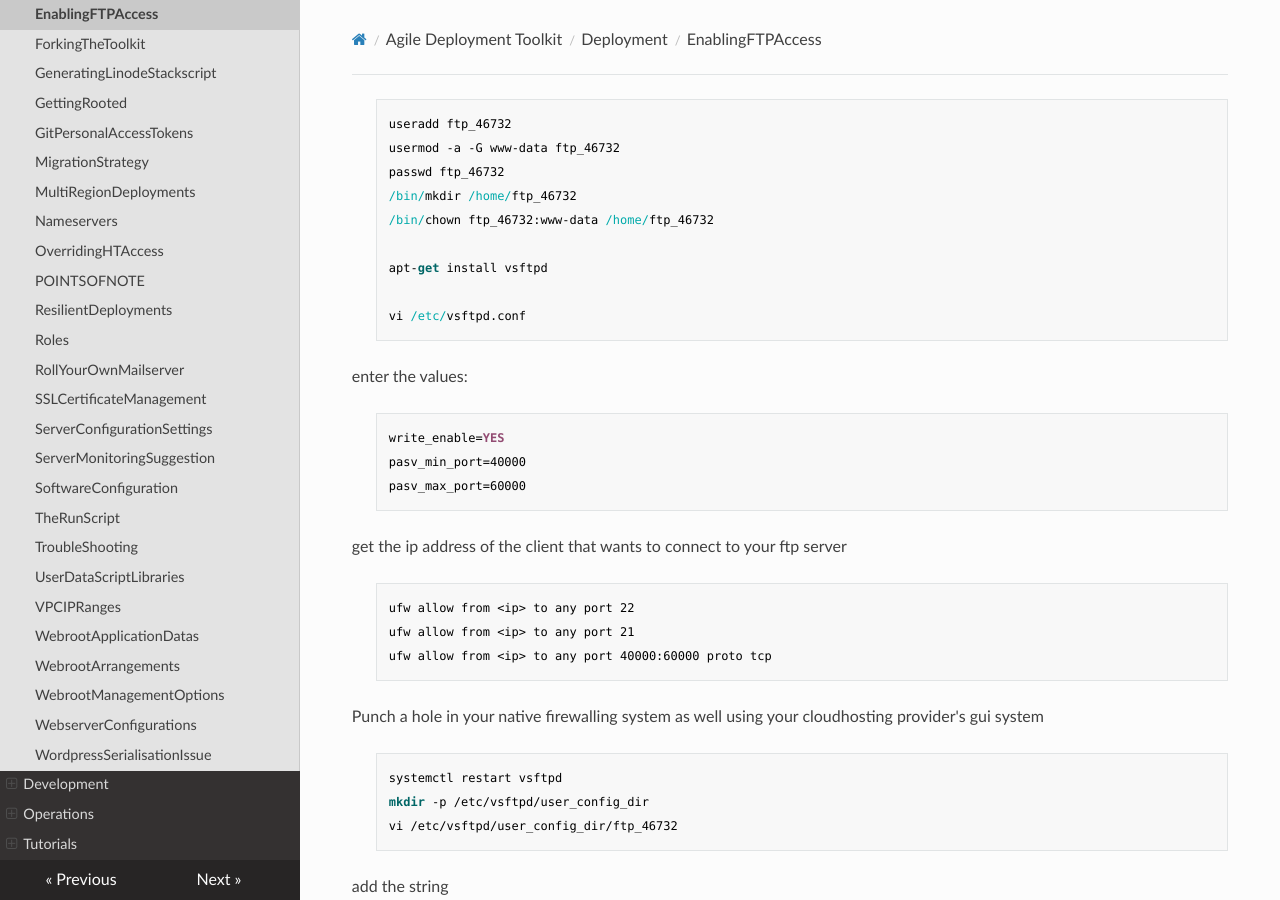
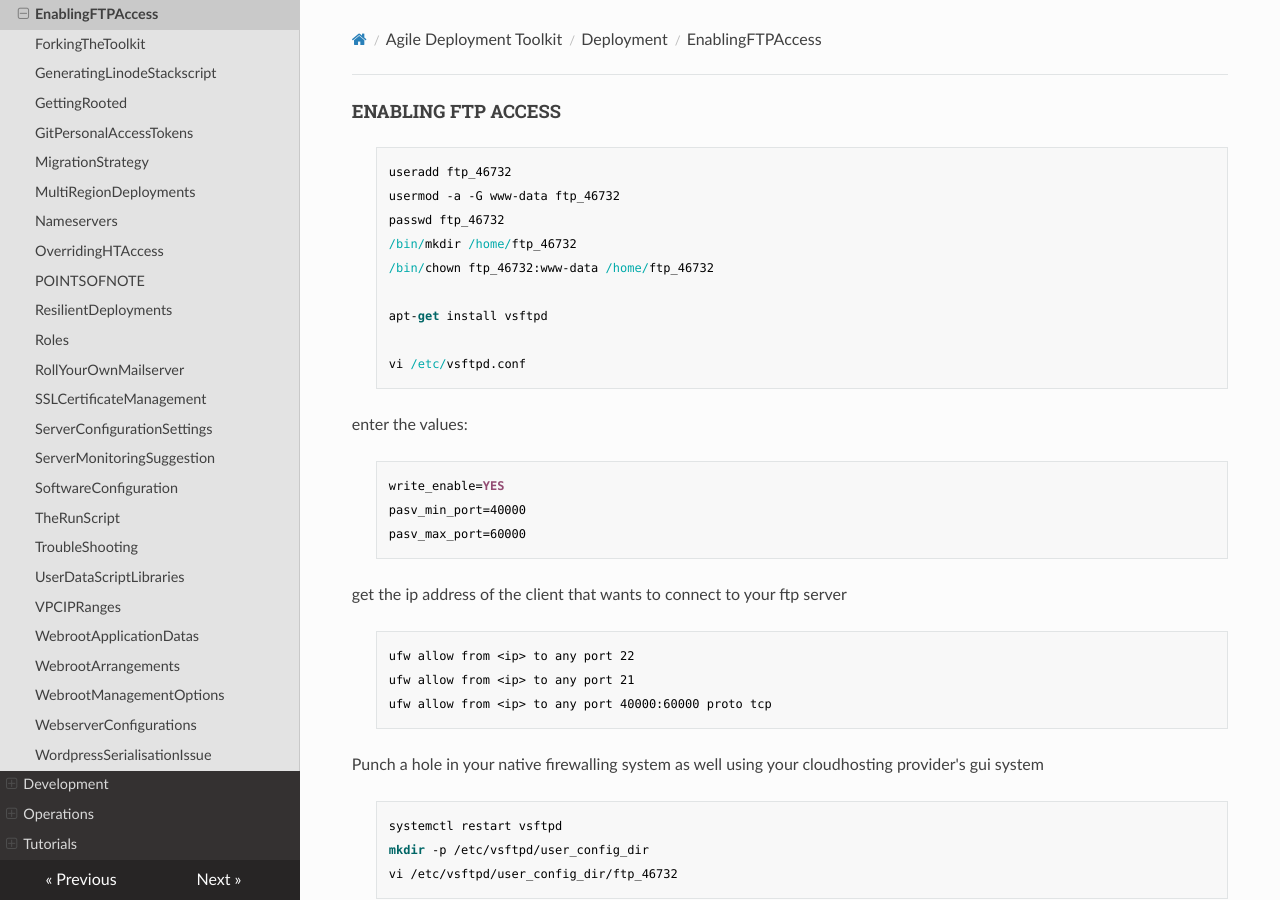
Before and after one commit to wintersys-dev/adt-documentation, an MkDocs documentation site: the page built from docs/Agile Deployment Toolkit/Deployment/EnablingFTPAccess.md, in a window 1280 px wide and 900 px high. Built offline with MkDocs 1.6.1, drawn with Linux system fonts in a browser that asks for light colours; nearby versions of some CDN libraries.

Commit message:
Update EnablingFTPAccess.md

```diff
--- a/docs/Agile Deployment Toolkit/Deployment/EnablingFTPAccess.md
+++ b/docs/Agile Deployment Toolkit/Deployment/EnablingFTPAccess.md
@@ -1,3 +1,4 @@
+#### ENABLING FTP ACCESS
 
 >     useradd ftp_46732
 >     usermod -a -G www-data ftp_46732
```
